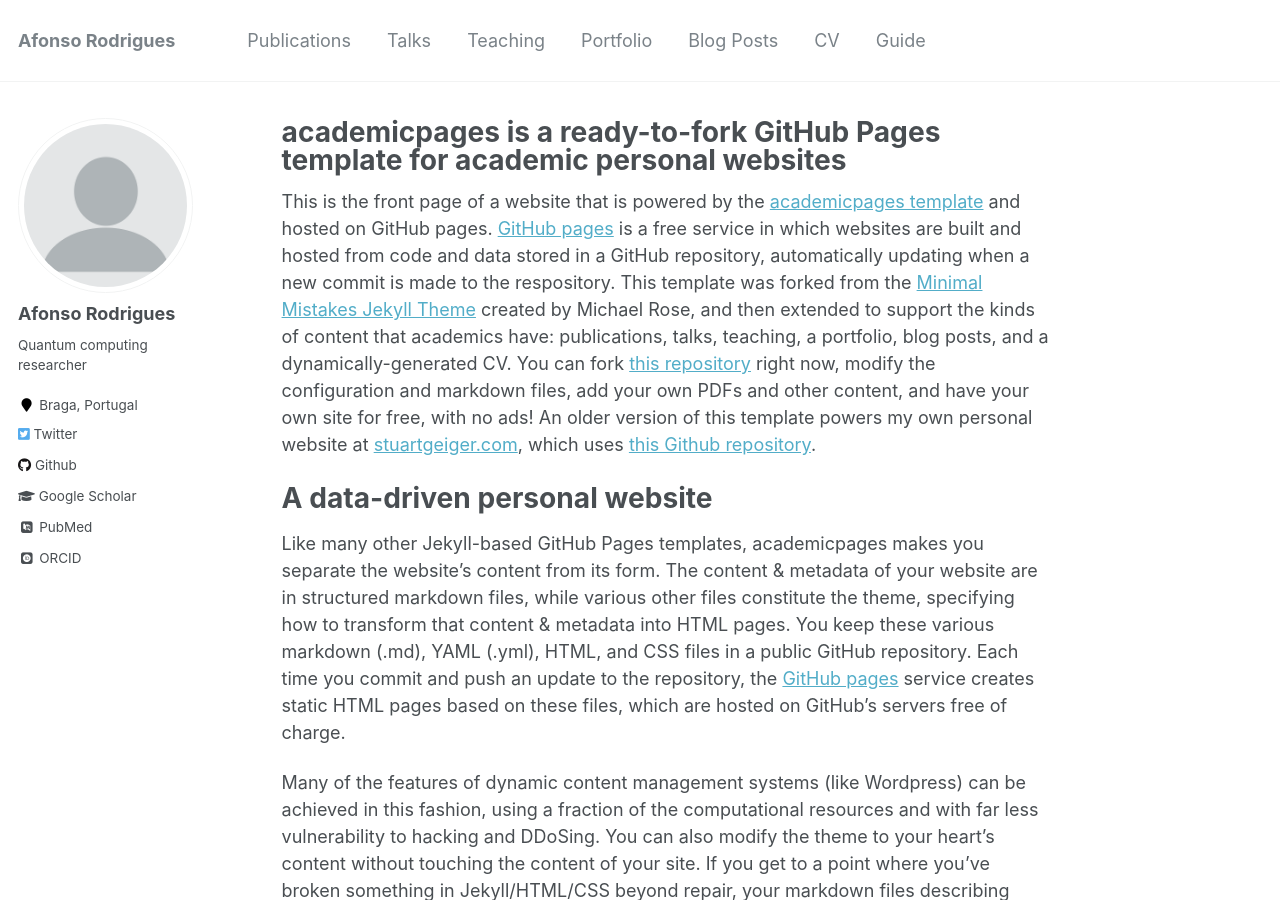
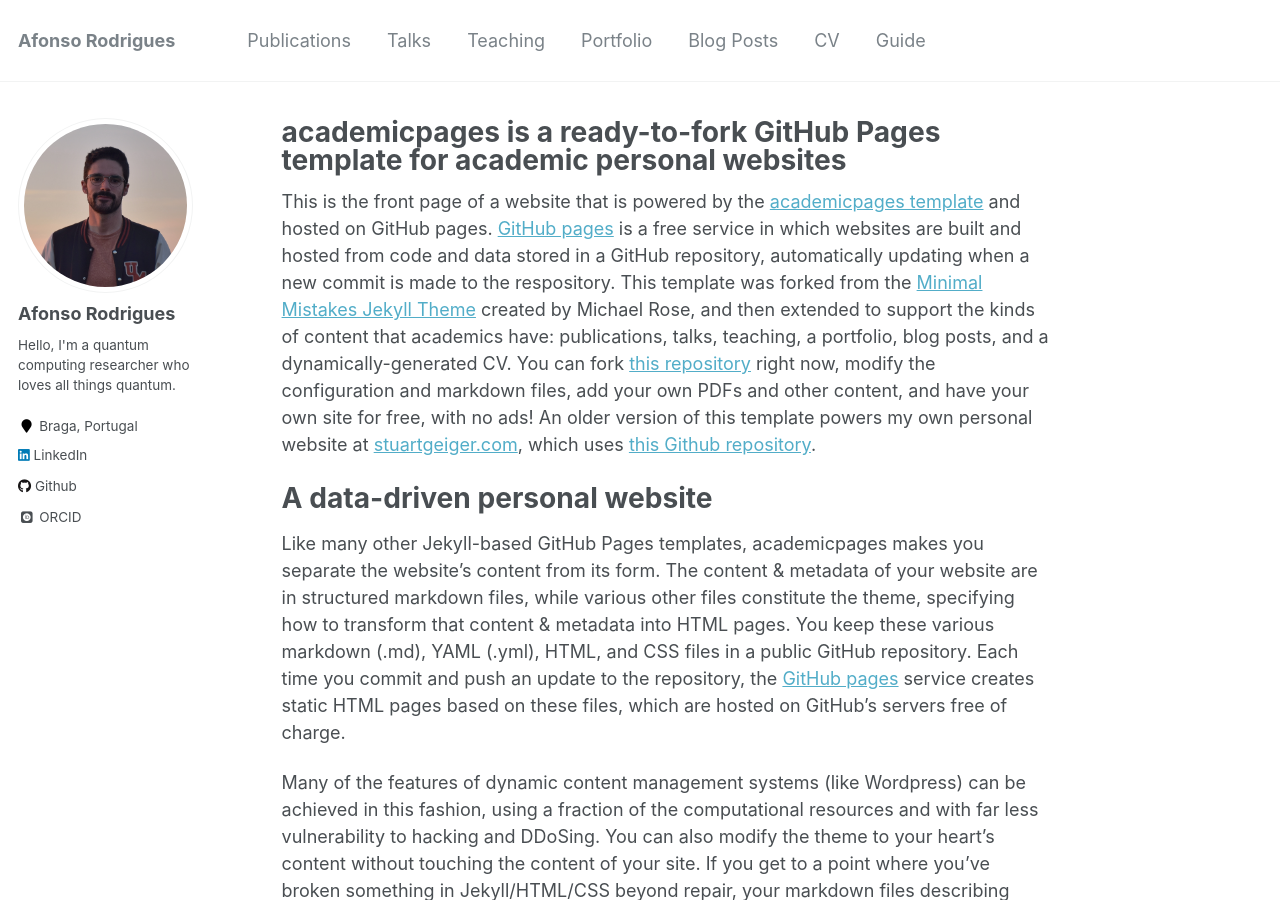
Before and after one commit to afonsofr/afonsofr.github.io, a Jekyll site: the page built from _pages/about.md, in a window 1280 px wide and 900 px high. Built offline with Jekyll 4.4.1, drawn with Linux system fonts in a browser that asks for light colours; some web fonts are replaced.

Commit message:
Added avatar

```diff
--- a/_config.yml
+++ b/_config.yml
@@ -10,7 +10,7 @@ locale                   : "en-US"
 title                    : "Afonso Rodrigues"
 title_separator          : "-"
 name                     : &name "Afonso Rodrigues"
-description              : &description "Hello, I'm a quantum computing researcher who loves all things quantum."
+description              : &description "Quantum computing researcher at University of Minho"
 url                      : https://afonsofr.github.io # the base hostname & protocol for your site e.g. "https://mmistakes.github.io"
 baseurl                  : "" # the subpath of your site, e.g. "/blog"
 repository               : "afonsofr/afonsofr.github.io"
@@ -58,7 +58,7 @@ yandex_site_verification :
 
 # Social Sharing
 twitter:
-  username               : &twitter
+  username               :
 facebook:
   username               :
   app_id                 :
@@ -82,12 +82,12 @@ analytics:
 # Site Author
 author:
   name             : "Afonso Rodrigues"
-  avatar           : "profile.png"
-  bio              : "Quantum computing researcher"
+  avatar           : "site_avatar_res.jpg"
+  bio              : "Hello, I'm a quantum computing researcher who loves all things quantum."
   location         : "Braga, Portugal"
   employer         :
-  pubmed           : "https://www.ncbi.nlm.nih.gov/pubmed/?term=john+snow"
-  googlescholar    : "http://yourfullgooglescholarurl.com"
+  pubmed           :
+  googlescholar    :
   email            :
   researchgate     :  # example: "https://www.researchgate.net/profile/yourprofile"
   uri              :
@@ -102,14 +102,14 @@ author:
   keybase          :
   instagram        :
   lastfm           :
-  linkedin         :
+  linkedin         : "afonso-rodrigues"
   orcid            : "http://orcid.org/yourorcidurl"
   pinterest        :
   soundcloud       :
   stackoverflow    : # http://stackoverflow.com/users/123456/username
   steam            :
   tumblr           :
-  twitter          : "replacethistwitterhandle"
+  twitter          :
   vine             :
   weibo            :
   xing             :
```
Also changed, not shown: images/site_avatar_res.jpg (added).
